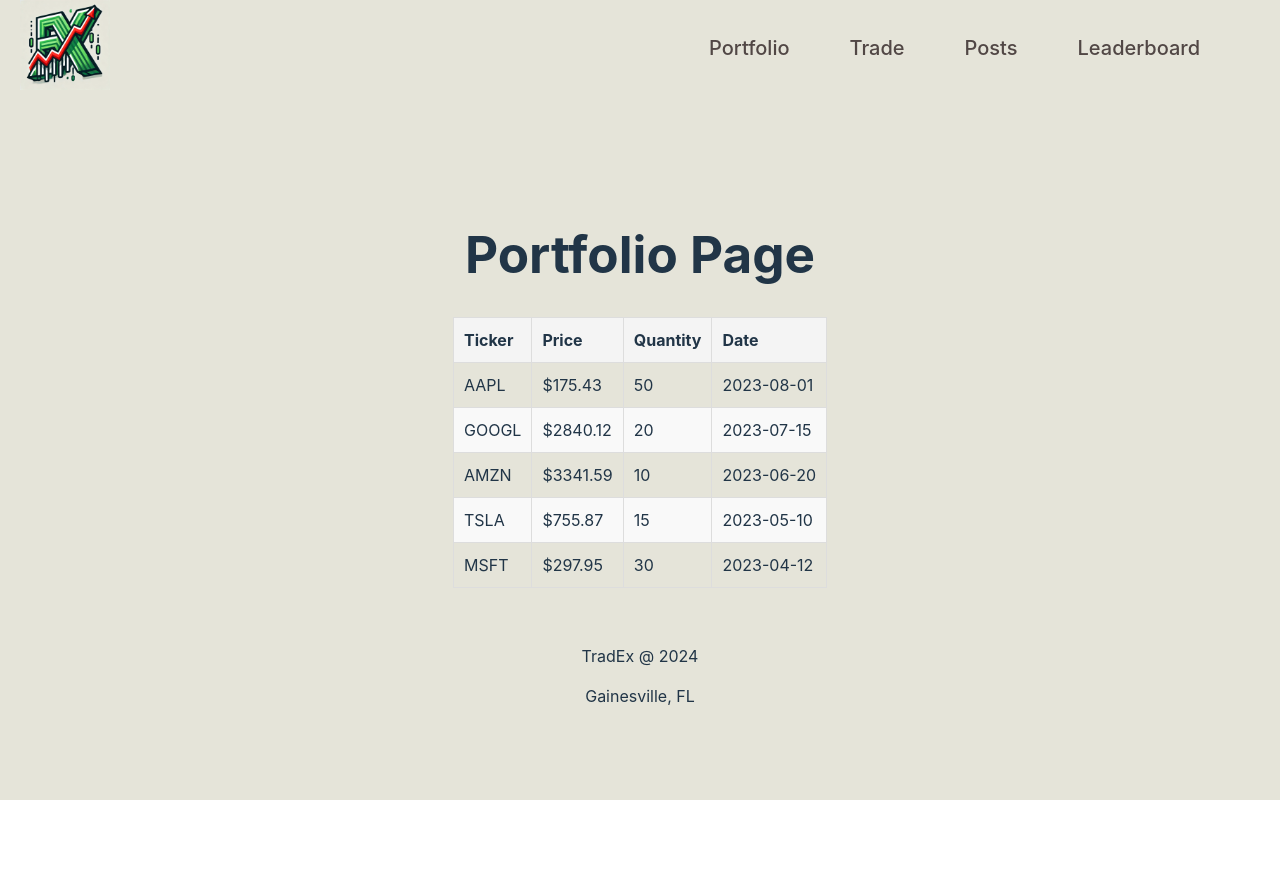
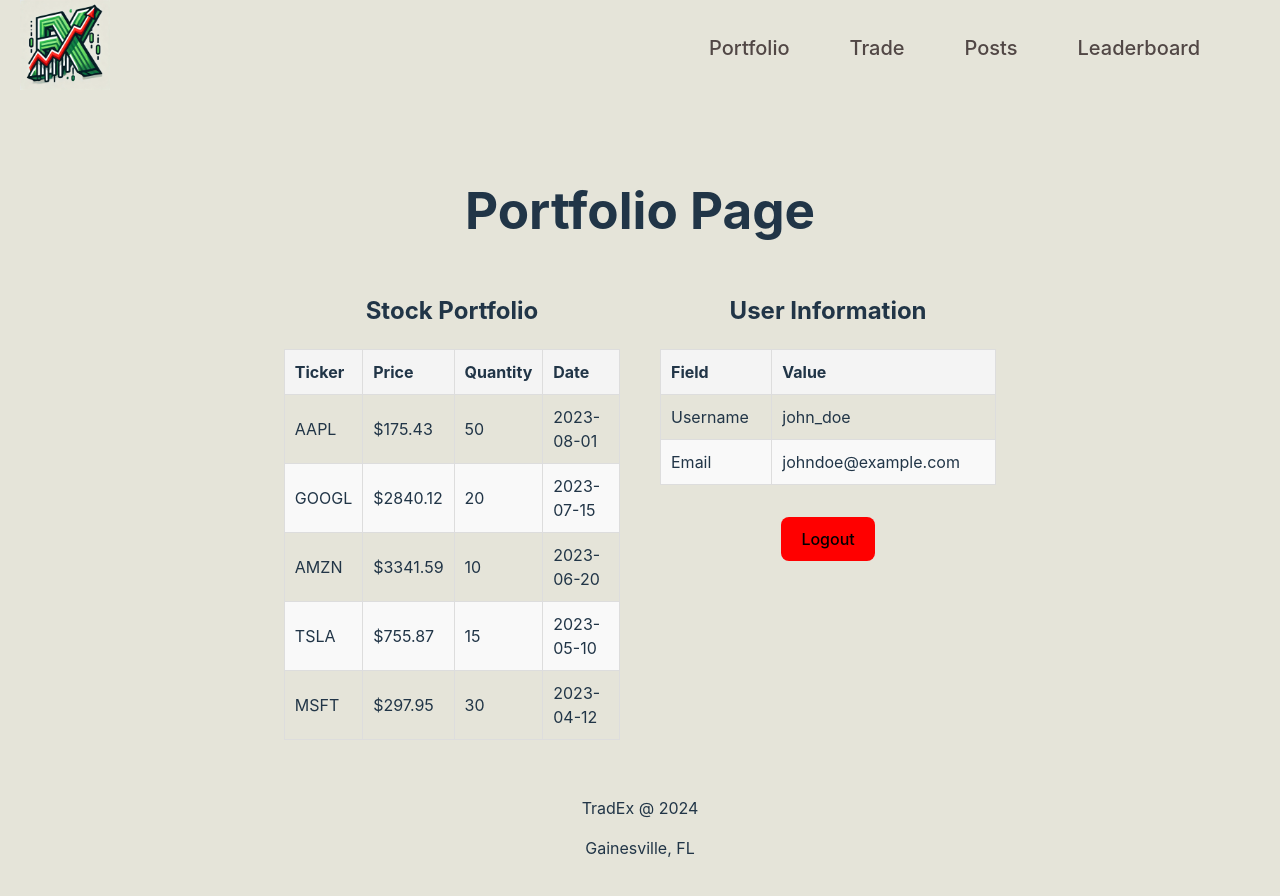
Before and after one commit to GoldenbergDaniel/SWE-Final-Project, a Svelte app in the folder client/: page /portfolio in a window 1280 px wide. Shown: the top 896 px of the page. Before the commit the page ends 800 px from the top, so only its background shows below. Built offline with nearby package versions, Linux system fonts and the light colour scheme.

Commit message:
log out step

```diff
--- a/client/src/pages/Portfolio.svelte
+++ b/client/src/pages/Portfolio.svelte
@@ -2,7 +2,7 @@
     import Footer from '../lib/Footer.svelte';
     import Header from '../lib/Header.svelte';
     import Background from '../lib/Background.svelte';
-    import { checkAuth} from '../assets/auth.js';
+    import { checkAuth } from '../assets/auth.js';
     import { onMount } from 'svelte';
     import { navigate } from "svelte-routing";
 
@@ -13,7 +13,6 @@
         }
     });
 
-
     // Example data for the portfolio (this would usually come from an API or data store)
     let stocks = [
         { ticker: 'AAPL', price: 175.43, quantity: 50, date: '2023-08-01' },
@@ -22,6 +21,12 @@
         { ticker: 'TSLA', price: 755.87, quantity: 15, date: '2023-05-10' },
         { ticker: 'MSFT', price: 297.95, quantity: 30, date: '2023-04-12' }
     ];
+
+    // Example user data (replace this with dynamic data later)
+    let user = {
+        username: 'john_doe',
+        email: 'johndoe@example.com'
+    };
 </script>
 
 <main>
@@ -30,7 +35,10 @@
     <div class="content">
         <h1>Portfolio Page</h1>
 
-        <!-- Table for displaying stock data -->
+        <div class="tables">
+            <!-- Stock data table -->
+            <div class="table-container">
+                <h2>Stock Portfolio</h2>
                 <table>
                     <thead>
                         <tr>
@@ -52,13 +60,64 @@
                     </tbody>
                 </table>
             </div>
+
+            <!-- User data table -->
+            <div class="table-container">
+                <h2>User Information</h2>
+                <table>
+                    <thead>
+                        <tr>
+                            <th>Field</th>
+                            <th>Value</th>
+                        </tr>
+                    </thead>
+                    <tbody>
+                        <tr>
+                            <td>Username</td>
+                            <td>{user.username}</td>
+                        </tr>
+                        <tr>
+                            <td>Email</td>
+                            <td>{user.email}</td>
+                        </tr>
+                    </tbody>
+                </table>
+            <button class="logout">Logout</button>
+            </div>
+        </div>
+    </div>
     <Footer />
 </main>
 
 <style>
+
+button {
+    padding: 0.7em 1.2em;
+    font-size: 1em;
+    margin: 2em 0;
+    background-color: red;
+    color: black;
+  }
+
+  .button-container {
+    display: flex;
+    justify-content: space-between;
+  }
+
+
     .content {
         margin-top: 96px;
         padding: 20px;
+    }
+
+    .tables {
+        display: flex;
+        justify-content: space-between;
+        gap: 40px; /* Adjust the gap between tables */
+    }
+
+    .table-container {
+        width: 48%; /* Each table will take up roughly half the space */
     }
 
     table {
```
Also changed, not shown: 1 other file (tests, documents, lock files or other folders). Lines whose indentation alone changed are shown as unchanged.
